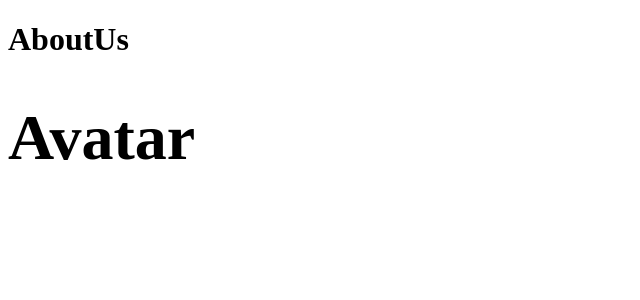
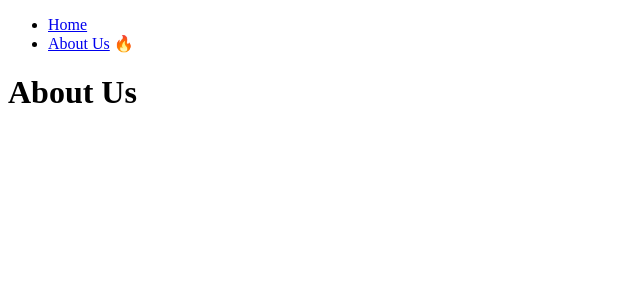
Before and after one commit to yhd1101/nextecom, a Next.js app: page /about-us in a window 1280 px wide. Shown: the top 300 px of the page, without its empty margins (0-640 px from the left). Built offline with nearby package versions, Linux system fonts and the light colour scheme.

Commit message:
notfount페이지, useclient

```diff
--- /dev/null
+++ b/components/navigation.tsx
@@ -0,0 +1,20 @@
+"use client"
+import Link from "next/link";
+import {usePathname} from "next/navigation";
+
+export default function Navigation() {
+    const path =usePathname()
+    console.log(path)
+    return (
+        <nav>
+            <ul>
+                <li>
+                    <Link href={"/"}>Home</Link> {path === "/" ? "🔥" : ""}
+                </li>
+                <li>
+                    <Link href={"/about-us"}>About Us</Link> {path === "/about-us" ? "🔥" : ""}
+                </li>
+            </ul>
+        </nav>
+    )
+}
--- a/src/app/about-us/company/sales/page.tsx
+++ /dev/null
@@ -1,3 +0,0 @@
-export default function Sales() {
-    return <h1>Sales</h1>
-}
--- a/src/app/about-us/components/avatar.tsx
+++ /dev/null
@@ -1,3 +0,0 @@
-export default function Avatar() {
-    return <h1>Avatar</h1>
-}
--- a/src/app/about-us/page.tsx
+++ b/src/app/about-us/page.tsx
@@ -1,5 +1,12 @@
-import Avatar from "@/app/about-us/components/avatar";
+import Navigation from "../../../components/navigation";
+
 
 export default function AboutUs() {
-    return <h1>AboutUs<Avatar/></h1>
+    return (
+        <div>
+            <Navigation/>
+            <h1>About Us</h1>
+        </div>
+
+    )
 }
--- /dev/null
+++ b/src/app/not-found.tsx
@@ -0,0 +1,3 @@
+export default function NotFound() {
+    return <h1>Not found!</h1>
+}
--- a/src/app/page.tsx
+++ b/src/app/page.tsx
@@ -1,9 +1,11 @@
 import Image from "next/image";
+import Navigation from "../../components/navigation";
 
 export default function Home() {
   return (
     <div>
-      <h1>Hello</h1>
+      <Navigation />
+        <h1>hello</h1>
     </div>
   );
 }
```
